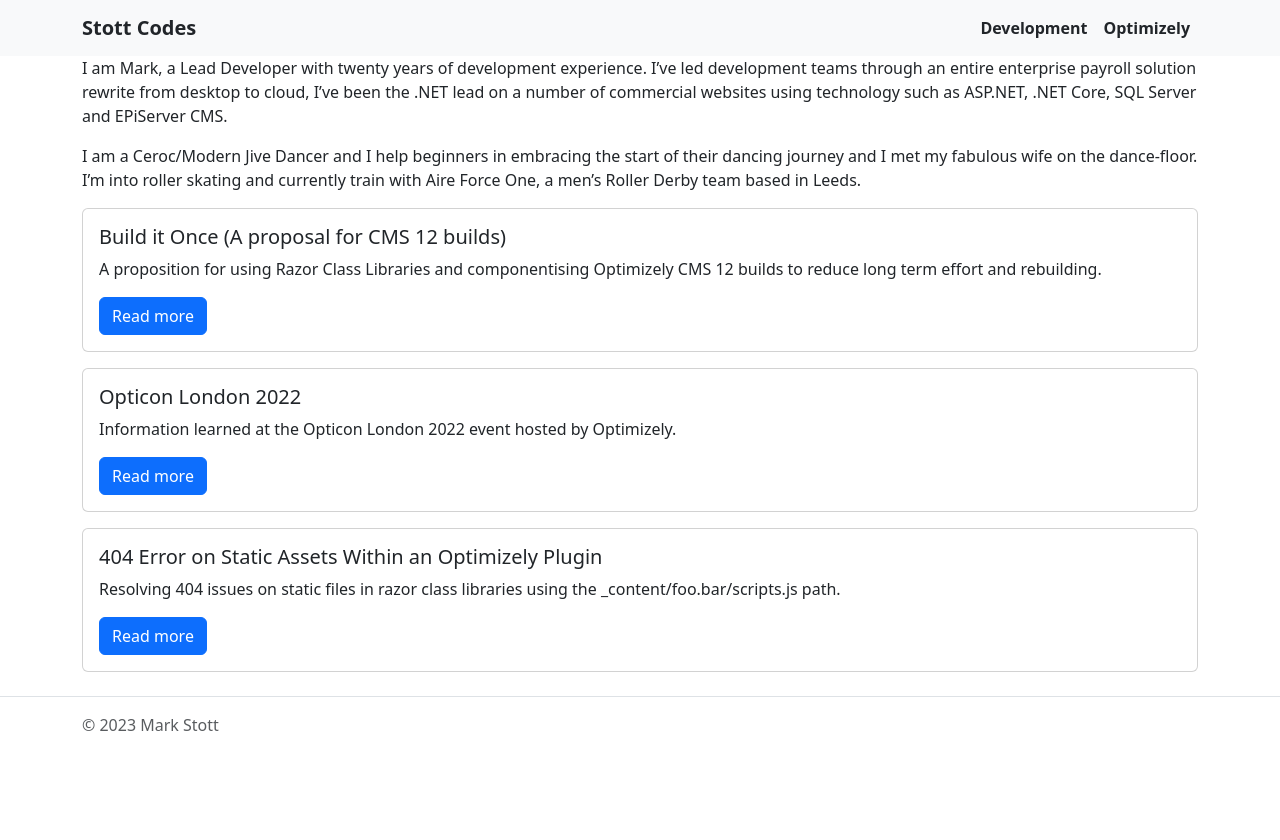
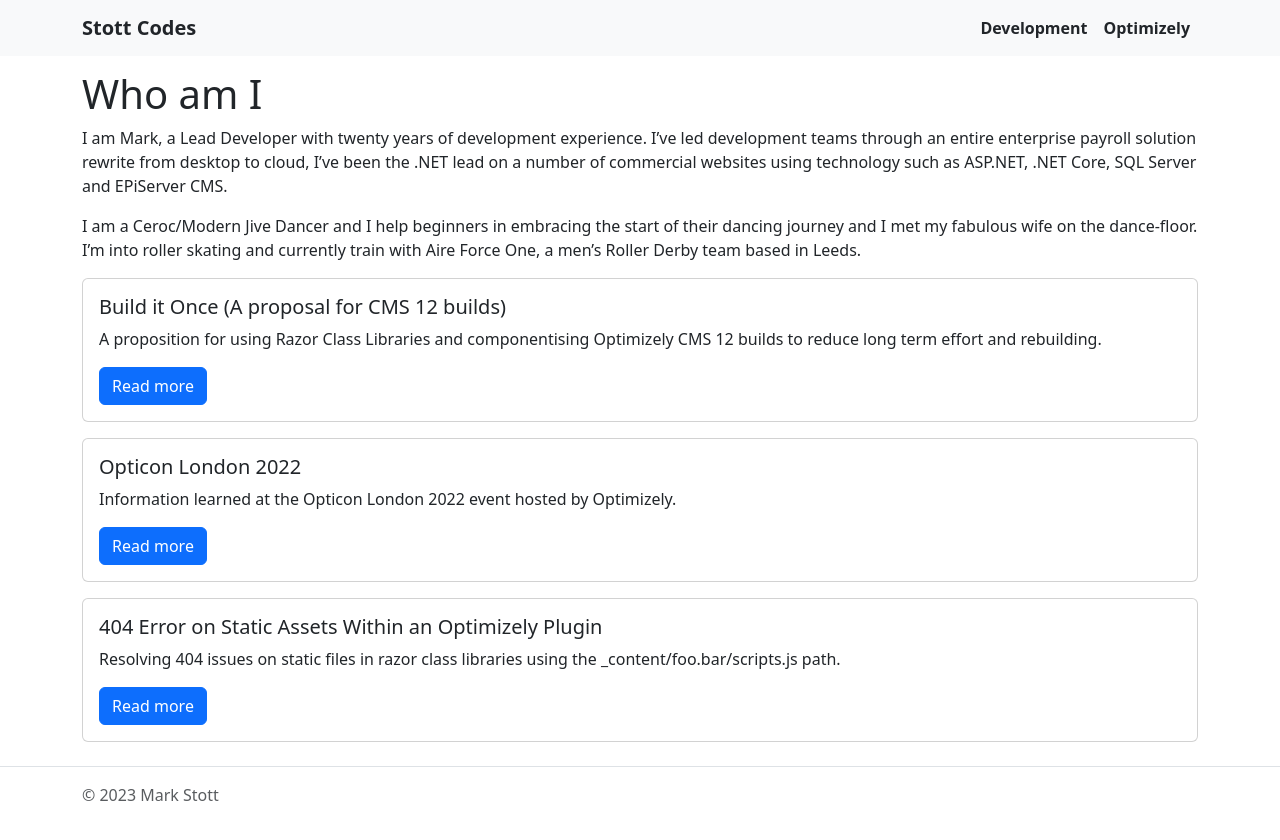
Before and after one commit to GeekInTheNorth/GeekInTheNorth.github.io, a Jekyll site: the page built from README.md, in a window 1280 px wide. Shown: the top 840 px of the page. Built offline with Jekyll 4.4.1, drawn with Linux system fonts in a browser that asks for light colours.

Commit message:
Fix margin

```diff
--- a/_layouts/default.html
+++ b/_layouts/default.html
@@ -6,7 +6,7 @@
   <meta http-equiv="X-UA-Compatible" content="IE=edge">
   <meta name="viewport" content="width=device-width, initial-scale=1, maximum-scale=1">
   <link href="https://cdn.jsdelivr.net/npm/bootstrap@5.3.0/dist/css/bootstrap.min.css" rel="stylesheet" integrity="sha384-9ndCyUaIbzAi2FUVXJi0CjmCapSmO7SnpJef0486qhLnuZ2cdeRhO02iuK6FUUVM" crossorigin="anonymous">
-
+  <link href="/assets/css/site.css" rel="stylesheet">
   <!--[if lt IE 9]>
     <script src="https://oss.maxcdn.com/html5shiv/3.7.3/html5shiv.min.js"></script>
     <![endif]-->
--- /dev/null
+++ b/assets/css/site.css
@@ -0,0 +1 @@
+body { padding-top: 70px; }
```
